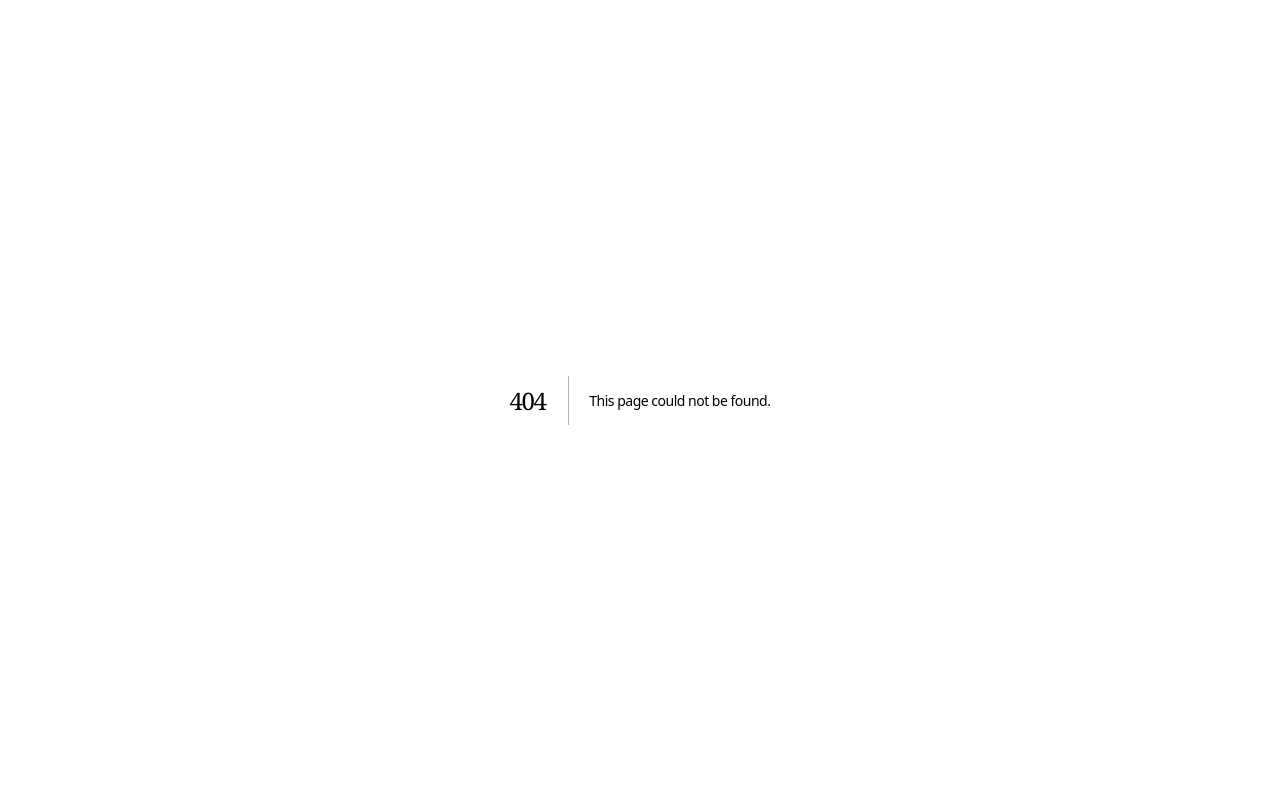
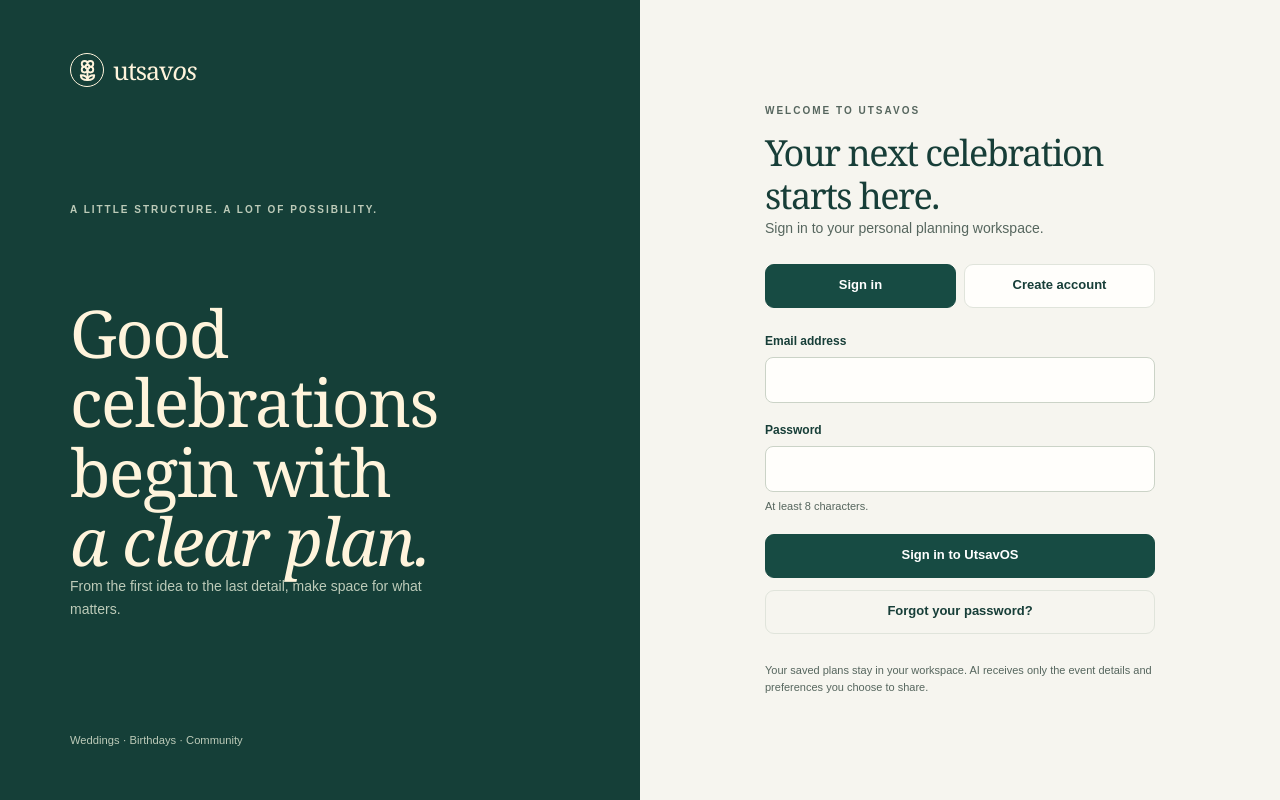
Before and after one commit to YellankiKaushik/UtsavOS, a Next.js app: page /login in a window 1280 px wide. Before the commit this address had no page. Built offline with nearby package versions, Linux system fonts and the light colour scheme.

Commit message:
feat(auth): add sign-in signup and password recovery screens

```diff
--- /dev/null
+++ b/app/login/page.tsx
@@ -0,0 +1,32 @@
+import { AuthForm } from "@/components/auth-form";
+import { Brand } from "@/components/brand";
+export default function Login() {
+  return (
+    <main id="main" className="auth-page">
+      <section className="auth-story">
+        <Brand />
+        <div>
+          <div className="eyebrow" style={{ color: "#bdcbb9" }}>
+            A little structure. A lot of possibility.
+          </div>
+          <h1>
+            Good celebrations
+            <br />
+            begin with
+            <br />
+            <em>a clear plan.</em>
+          </h1>
+          <p>
+            From the first idea to the last detail, make space for what matters.
+          </p>
+        </div>
+        <small style={{ color: "#bdcbb9" }}>
+          Weddings · Birthdays · Community
+        </small>
+      </section>
+      <section className="auth-form-wrap">
+        <AuthForm />
+      </section>
+    </main>
+  );
+}
--- /dev/null
+++ b/app/reset-password/page.tsx
@@ -0,0 +1,8 @@
+import { AuthForm } from "@/components/auth-form";
+export default function Reset() {
+  return (
+    <main id="main" className="auth-form-wrap" style={{ minHeight: "100vh" }}>
+      <AuthForm recovery />
+    </main>
+  );
+}
--- /dev/null
+++ b/src/components/auth-form.tsx
@@ -0,0 +1,144 @@
+"use client";
+import { useState } from "react";
+import { Brand } from "./brand";
+export function AuthForm({ recovery = false }: { recovery?: boolean }) {
+  const [mode, setMode] = useState(recovery ? "update" : "login"),
+    [busy, setBusy] = useState(false),
+    [error, setError] = useState(""),
+    [message, setMessage] = useState("");
+  async function submit(form: FormData) {
+    setBusy(true);
+    setError("");
+    setMessage("");
+    try {
+      const response = await fetch("/auth/actions", {
+        method: "POST",
+        headers: { "Content-Type": "application/json" },
+        body: JSON.stringify({
+          action: mode,
+          email: form.get("email"),
+          password: form.get("password"),
+        }),
+      });
+      const result = await response.json();
+      if (!response.ok)
+        throw new Error(result.error?.message ?? "Authentication failed");
+      if (result.data.redirect) window.location.assign(result.data.redirect);
+      else setMessage(result.data.message);
+    } catch (e) {
+      setError(e instanceof Error ? e.message : "Connection failed");
+    } finally {
+      setBusy(false);
+    }
+  }
+  return (
+    <div className="auth-form">
+      <Brand className="auth-mobile-brand" />
+      <div className="eyebrow">Welcome to UtsavOS</div>
+      <h1>
+        {mode === "signup"
+          ? "Make it a celebration."
+          : mode === "reset"
+            ? "Reset your password"
+            : mode === "update"
+              ? "Choose a new password"
+              : "Your next celebration starts here."}
+      </h1>
+      <p className="muted">
+        {mode === "reset"
+          ? "We’ll email a secure recovery link."
+          : "Sign in to your personal planning workspace."}
+      </p>
+      {!recovery && (
+        <div className="auth-tabs">
+          <button
+            className={`button ${mode === "login" ? "primary" : ""}`}
+            onClick={() => setMode("login")}
+          >
+            Sign in
+          </button>
+          <button
+            className={`button ${mode === "signup" ? "primary" : ""}`}
+            onClick={() => setMode("signup")}
+          >
+            Create account
+          </button>
+        </div>
+      )}
+      <form action={submit}>
+        {mode !== "update" && (
+          <div className="field">
+            <label htmlFor="email">Email address</label>
+            <input
+              id="email"
+              name="email"
+              type="email"
+              autoComplete="email"
+              required
+              maxLength={254}
+            />
+          </div>
+        )}
+        {mode !== "reset" && (
+          <div className="field">
+            <label htmlFor="password">Password</label>
+            <input
+              id="password"
+              name="password"
+              type="password"
+              autoComplete={
+                mode === "login" ? "current-password" : "new-password"
+              }
+              required
+              minLength={8}
+              maxLength={128}
+            />
+            <small>At least 8 characters.</small>
+          </div>
+        )}
+        {error && (
+          <div className="notice error" role="alert">
+            {error}
+          </div>
+        )}
+        {message && (
+          <div className="notice" role="status">
+            {message}
+          </div>
+        )}
+        <button
+          className="button primary"
+          style={{ width: "100%" }}
+          disabled={busy}
+        >
+          {busy
+            ? "Please wait…"
+            : mode === "signup"
+              ? "Create your workspace"
+              : mode === "reset"
+                ? "Send recovery link"
+                : mode === "update"
+                  ? "Save new password"
+                  : "Sign in to UtsavOS"}
+        </button>
+      </form>
+      {!recovery && (
+        <button
+          className="button ghost"
+          style={{ width: "100%", marginTop: 12 }}
+          onClick={() => {
+            setMode(mode === "reset" ? "login" : "reset");
+            setError("");
+            setMessage("");
+          }}
+        >
+          {mode === "reset" ? "Back to sign in" : "Forgot your password?"}
+        </button>
+      )}
+      <p className="muted" style={{ fontSize: 11, marginTop: 28 }}>
+        Your saved plans stay in your workspace. AI receives only the event
+        details and preferences you choose to share.
+      </p>
+    </div>
+  );
+}
```
